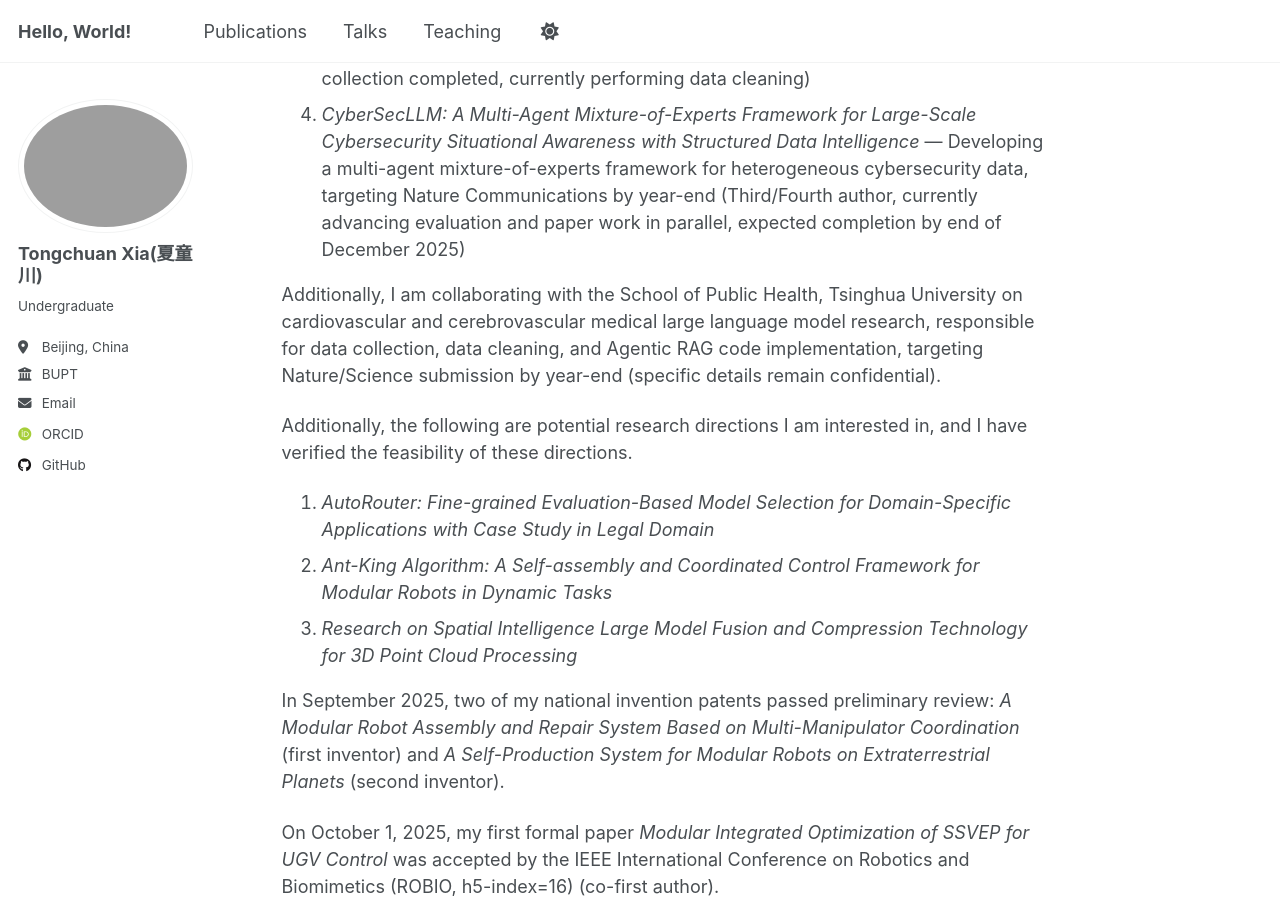
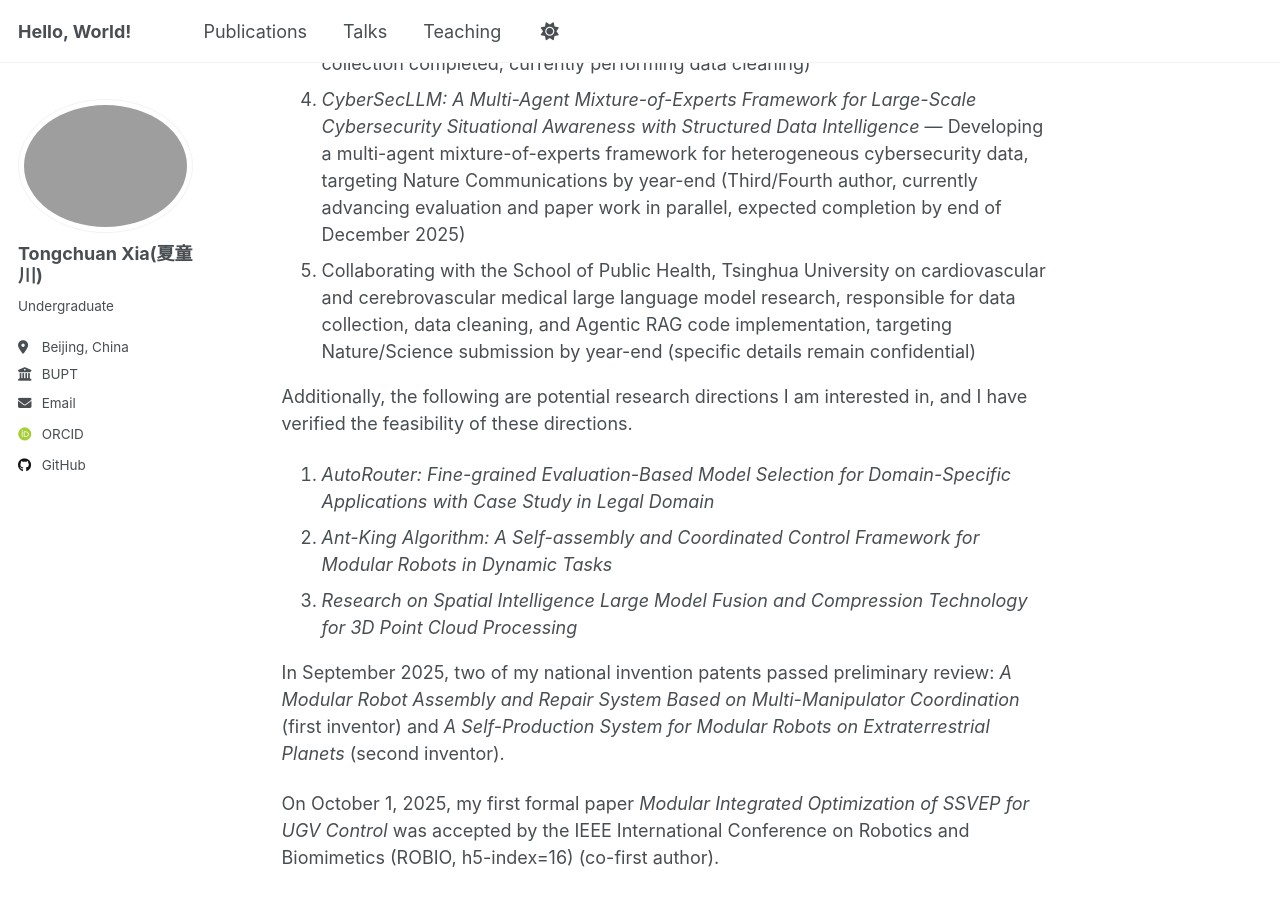
Before and after one commit to Heartune/Heartune.github.io, a Jekyll site: the page built from _pages/about.md, in a window 1280 px wide and 900 px high, scrolled down 3033 px. Built offline with Jekyll 4.4.1, drawn with Linux system fonts in a browser that asks for light colours; some web fonts are replaced; a script that is not in the unit is left out; some of the changed text lies outside the part shown.

Commit message:
Format medical LLM collaboration as numbered item 5
- Change medical LLM project from separate paragraph to numbered item 5
- Update both Chinese and English sections for consistency
- Maintain alignment with items 1-4 formatting

🤖 Generated with [Claude Code](https://claude.com/claude-code)

Co-Authored-By: Claude <noreply@anthropic.com>

```diff
--- a/_pages/about.md
+++ b/_pages/about.md
@@ -50,8 +49,7 @@ Specifically, my current ongoing research work includes the following papers:
 2. *ROBO-Bench: Benchmarking Large Language Models on Robotics Fundamentals Before Embodiment* — Building the first theoretical foundation benchmark for Large Language Models in robotics, targeting IEEE Robotics and Automation Letters (RA-L, top-tier robotics journal) (First author, paper outline completed, expected completion in early January 2026)
 3. *CNLaw-Bench: Constructing a Chinese Legal LLM Benchmark for Fine-grained Statute-level Evaluation* — Constructing a benchmark dataset for Chinese statute-level legal evaluation, targeting AAAI 2026 (top-tier AI conference) (First author, data collection completed, currently performing data cleaning)
 4. *CyberSecLLM: A Multi-Agent Mixture-of-Experts Framework for Large-Scale Cybersecurity Situational Awareness with Structured Data Intelligence* — Developing a multi-agent mixture-of-experts framework for heterogeneous cybersecurity data, targeting Nature Communications by year-end (Third/Fourth author, currently advancing evaluation and paper work in parallel, expected completion by end of December 2025)
-
-Additionally, I am collaborating with the School of Public Health, Tsinghua University on cardiovascular and cerebrovascular medical large language model research, responsible for data collection, data cleaning, and Agentic RAG code implementation, targeting Nature/Science submission by year-end (specific details remain confidential).
+5. Collaborating with the School of Public Health, Tsinghua University on cardiovascular and cerebrovascular medical large language model research, responsible for data collection, data cleaning, and Agentic RAG code implementation, targeting Nature/Science submission by year-end (specific details remain confidential)
 
 Additionally, the following are potential research directions I am interested in, and I have verified the feasibility of these directions.
 
```
Also changed, not shown: other parts of _pages/about.md (+1 -2 lines).
